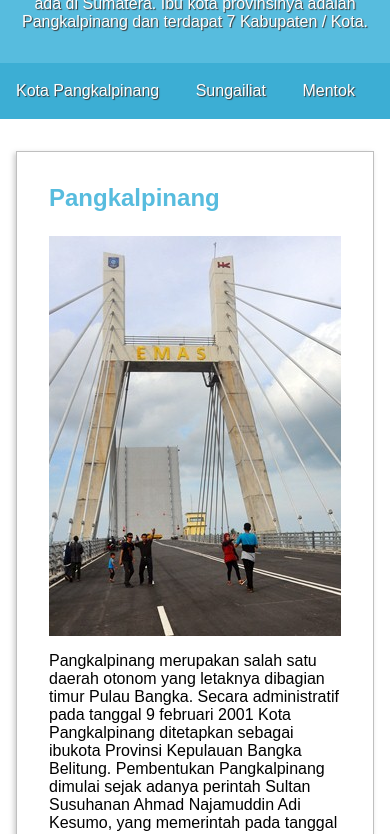
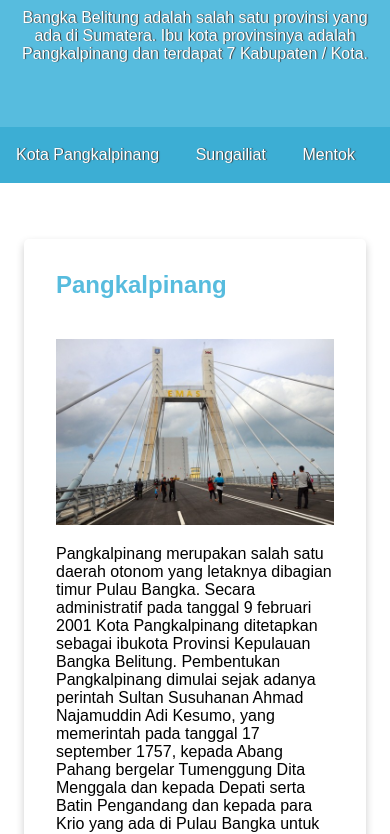
Before and after one commit to andiyulianto21/web-dasar-dicoding, a plain HTML site: page index.html in a window 390 px wide. Shown: the part 107-941 px from the top of the page. Drawn offline with Linux system fonts and the light colour scheme.

Commit message:
menambah float dan sedikit media query

```diff
--- a/index.html
+++ b/index.html
@@ -26,15 +26,15 @@
         <div id="content">
             <article class="pangkalpinang">
                 <h2>Pangkalpinang</h2>
-                <!-- <img src="img/jembatan-pkp.jpg" alt="jembatan emas"> -->
-                <div class="img pangkalpinang"></div>
+                <img src="img/jembatan-pkp.jpg" alt="jembatan emas" class="featured-image">
+                <!-- <div class="img pangkalpinang"></div> -->
                 <p>Pangkalpinang merupakan salah satu daerah otonom yang letaknya dibagian timur Pulau Bangka. Secara administratif pada tanggal 9 februari 2001 Kota Pangkalpinang ditetapkan sebagai ibukota Provinsi Kepulauan Bangka Belitung. Pembentukan Pangkalpinang dimulai sejak adanya perintah Sultan Susuhanan Ahmad Najamuddin Adi Kesumo, yang memerintah pada tanggal 17 september 1757, kepada Abang Pahang bergelar Tumenggung Dita Menggala dan kepada Depati serta Batin Pengandang dan kepada para Krio yang ada di Pulau Bangka untuk mencari Pangkal atau pengkal sebagai tempat kedudukan Demang dan Jenang yang akan bertugas untuk mengawasi parit-parit penambangan timah, mengawasi pekerja- pekerja yang disebut kuli tambang dari Cina,Slam,Kocin dan Melayu dan mengawasi distribusi timah dari parit-parit penambangan hingga sampai ke Kesultanana Pelembang Darussalam. Di antara Pangkal atau pengkal yang didirikan masa itu adalah Pangkal Bendul, Bijat, Bunut, Rambat, Parit Sungai Buluh, Tempilang, Lajang, Sungailiat, Cegal, Pangkal Koba, Balar, Toboali dan Pangkalpinang.</p> <br>
                 <p>Setelah pendirian Pangkal dan Pengkal lalu Sultan Palembang mengangkat dan mengirim Demang dan Jenang langsung dari Palembang untuk segera bertugas dimasing-masing Pangkal atau Pengkal. Umumnya Demang dan Jenang yang diangkat Sultan Palembang berasal dari Keluarga dan kerabat terdekat Sultan Palembang. Secara Etimologi Pangkalpinang berasal dari dua kata yaitu Pangkal atau Pengkal dan Pinang (areca chatecu). Pengkal atau Pangkal yang bahasa Melayu Bangka berarti, pusat atau awal mulanya sebagai pusat perkumpulan timah yang kemudian berkembang artinya sebagai pusat distrik, kota tempat pasar, tempat berlabuh kapal atau perahu dan pusat segala aktifitas dan kegiatan dimulai, sedangkan pohon Pinang, adalah sejenis palma yang tumbuh di daerah Pasifik, Asia dan Afrika bagian timur. Pinang juga merupakan nama buahnya yang diperdagangkan orang.</p>
             </article>
             <article class="geografis">
                 <h2>Geografis</h2>
-                <!-- <img src="img/geografis-bukit.jpg" alt="bukit-maras"> -->
-                <div class="img geografis"></div>
+                <img src="img/geografis-bukit.jpg" alt="bukit-maras" class="featured-image">
+                <!-- <div class="img geografis" class="featured-image"></div> -->
                 <p>Kondisi topografi wilayah Kota Pangkapinang pada umumnya bergelombang dan berbukit dengan ketinggian 20–50 m dari permukaan laut dan kemiringan 0-25%. Secara morfologi daerahnya berbentuk cekung di mana bagian pusat kota berada di daerah rendah. Daerah-daerah yang berbukit mengelompok di bagian barat dan selatan kota Pangkalpinang. Beberapa bukit yang utama adalah Bukit Girimaya yang berada di ketinggian 50 m dpl dan Bukit Menara.</p> <br>
                 <p>Sedangkan hutan kota seluas 290 ha berada di kelurahan Tua Tunu Indah berdasarkan luas wilayah kota Pangkalpinang dapat dirinci penggunaan tanahnya; luas lahan kering yang diusahakan untuk pertanian (tanaman bahan makanan, perkebunan rakyat, perikanan dan kehutanan) adalah seluas 1.562 Ha, lahan yang sementara tidak diusahakan seluas 1.163 Ha dan lahan kering yang dimanfaatkan untuk permukiman seluas 4.130 Ha. Sedangkan sisanya 2.085 Ha adalah berupa rawa-rawa, hutan negara dan lainnya.</p>
             </article>
@@ -42,15 +42,15 @@
                 <h2>Wisata</h2>
                 <section>
                     <h3>Pantai Parai Tenggiri</h3>
-                    <!-- <img src="img/pantai-parai-tenggiri.jpg" alt="pantai parai tenggiri"> -->
-                    <div class="img wisata-parai"></div>
+                    <img src="img/pantai-parai-tenggiri.jpg" alt="pantai parai tenggiri" class="featured-image">
+                    <!-- <div class="img wisata-parai"></div> -->
                     <p>Dahulu bernama Pantai Hakok, pantai ini telah berganti menjadi Pantai Parai Tenggiri. Letaknya berada di Desa Sinar Baru, Kecamatan Sungailiat, Bangka. Pantai ini berjarak 43 kilometer atau 45 menit dari pusat Kota Pangkal Pinang, Ibukota Bangka. Disebut Pantai Parai atau Pantai Parai Tenggiri karena dahulu banyak nelayan yang mendatangkan ikan tenggiri dari pesisir pantai ini. Tetapi, wajah Pantai Parai Tenggiri telah berubah.</p> <br>
                     <p>Tidak ada lagi nelayan yang bisa dilihat di tepian pantai. Di sekitar pantai ini, terdapat berbagai penginapan yang bisa dijadikan pilihan bagi pengunjung yang ingin berlama-lama menikmati Pantai Parai Tenggiri. Soal keindahan, Pantai Parai Tenggiri memiliki pasir putih dengan kelembutan yang menyerupai tepung. Bebatuan granit yang tersebar juga menjadi hiasan yang indah untuk dipandang. Belum lagi air laut yang bewarna biru kehijauan menambah sensasi saat berkunjung ke Pantai Parai Tenggiri.</p>
                 </section>
                 <section>
                     <h3>Bukit Maras</h3>
-                    <!-- <img src="img/bukit-maras-bangka.jpg" alt="bukit maras bangka"> -->
-                    <div class="img wisata-maras"></div>
+                    <img src="img/bukit-maras-bangka.jpg" alt="bukit maras bangka" class="featured-image">
+                    <!-- <div class="img wisata-maras"></div> -->
                     <p>Taman Nasional Gunung Maras dapat ditempuh dari kota Pangkalpinang menuju Desa Dalil yang terdekat dengan jarak tempuh ± 90 Km atau waktu tempuh ± 1,5 jam perjalanan. Gunung Maras terkenal di kalangan pecinta alam sebagai tujuan pendakian, terutama bukit Maras dan bukit  Idat yang paling diminati.</p> <br>
                     <p>Bukit Maras merupakan bukit tertinggi di Pulau Bangka. elain itu, terdapat potensi jasa lingkungan air dan wisata alam terdiri dari aliran sungai yang jernih, beberapa diantaranya merupakan air terjun yang memiliki keunikan tersendiri, antara lain Air Terjun Berbura, Air Terjun Bidadari, dan Air Terjun Tujuh Tingkat. Keunikan lain dari kawasan ini terdiri dari beberapa tipe ekosistem yang menjadi satu kesatuan bentang alam yaitu ekosistem mangrove, ekosistem pegunungan, dan ekosistem dataran rendah, sehingga menarik untuk dilakukan kegiatan penelitian, susur hutan, dan pengamatan biodiversitas.</p>
                 </section>
--- a/style.css
+++ b/style.css
@@ -9,32 +9,12 @@ body {
 }
 
 
-.img {
+.featured-image {
     margin: 1em 0;
     width: 100%;
-    height: 400px;
-    background-size: cover;
-    background-repeat: no-repeat;
-}
-
-.img.pangkalpinang {
-    background-image: url("img/jembatan-pkp.jpg");
-    background-position: bottom;
-}
-
-.img.geografis {
-    background-image: url("img/geografis-bukit.jpg");
-    background-position: bottom;
-}
-
-.img.wisata-parai {
-    background-image: url("img/pantai-parai-tenggiri.jpg");
-    background-position: bottom;
-}
-
-.img.wisata-maras {
-    background-image: url("img/bukit-maras-bangka.jpg");
-    background-position: bottom;
+    max-height: 400px;
+    object-fit: cover;
+    object-position: center;
 }
 
 h2, h3 {
@@ -43,12 +23,12 @@ h2, h3 {
 
 /* HEADER */
 header {
-    margin-bottom: 2em;
+    display: inline;
 }
 
 header .title{
     background-color: rgb(87, 188, 222);
-    padding: 2em 0;
+    padding: 4em 0;
 }
 
 header h1 {
@@ -62,19 +42,22 @@ header p {
 header h1, header p{
     text-align: center;
     color: white;
-    text-shadow: 1px 1px 1px rgb(54, 54, 54);
+    text-shadow: 1px 0px 1px rgb(54, 54, 54);
 }
 
 /* NAV */
 nav {
     background-color: rgb(60, 174, 212);
     padding: 1.2em 0;
+    position: sticky;
+    top: 0;
 }
 
 ul li{
-    display: inline-block;
+    display: inline;
     margin-right: 1.5em;
     margin: 0 1em;
+    list-style: none;
 }
 
 nav a {
@@ -82,27 +65,32 @@ nav a {
     font-weight: 400;
     text-decoration: none;
     font-size: 16px;
-    text-shadow: 1px 1px 1px rgb(54, 54, 54);
+    text-shadow: 1px 0px 1px rgb(54, 54, 54);
 }
 
 ul li a:hover {
     color: yellow;
 }
 
-.profile header {
-    text-align: center;
+/* MAIN */
+main {
+    max-width: 100%;
+    overflow: auto;
+    padding: 1.5em;
 }
 
-.profile img {
-    width: 20%;
+main #content {
+    width: 73%;
+    float: left;
 }
 
-/* MAIN */
 main article, aside .profile {
-    margin: 1em;
+    /* margin: 1em; */
     padding: 2em;
-    border: 1px solid rgba(128, 128, 128, .5);
-    box-shadow: -2px 2px 5px rgba(128, 128, 128, .4);
+    margin: 2em 0;
+    /* border: 1px solid rgba(128, 128, 128, .5); */
+    border-radius: 5px;
+    box-shadow: 0px 4px 8px 0 rgba(0, 0, 0, 0.2);
 
 }
 
@@ -124,6 +112,11 @@ main .wisata section img {
 
 /* ASIDE */
 
+main aside .profile {
+    width: 25%;
+    float: right;
+}
+
 main aside h3 {
     margin-bottom: 1em;
 }
@@ -131,6 +124,14 @@ main aside h3 {
 main aside p {
     margin-bottom: 1em;
     color: black;
+}
+
+.profile header {
+    text-align: center;
+}
+
+.profile img {
+    max-width: 15%;
 }
 
 /* FOOTER */
@@ -144,3 +145,19 @@ footer {
 footer p {
     text-align: center;
 }
+
+
+/* MEDIA */
+
+@media screen and (max-width: 935px) {
+    main #content {
+        width: 100%;
+    }
+
+    main aside .profile {
+        margin: 0 auto;
+        width: 100%;
+        float: none;
+        overflow: hidden;
+    }
+}
```
